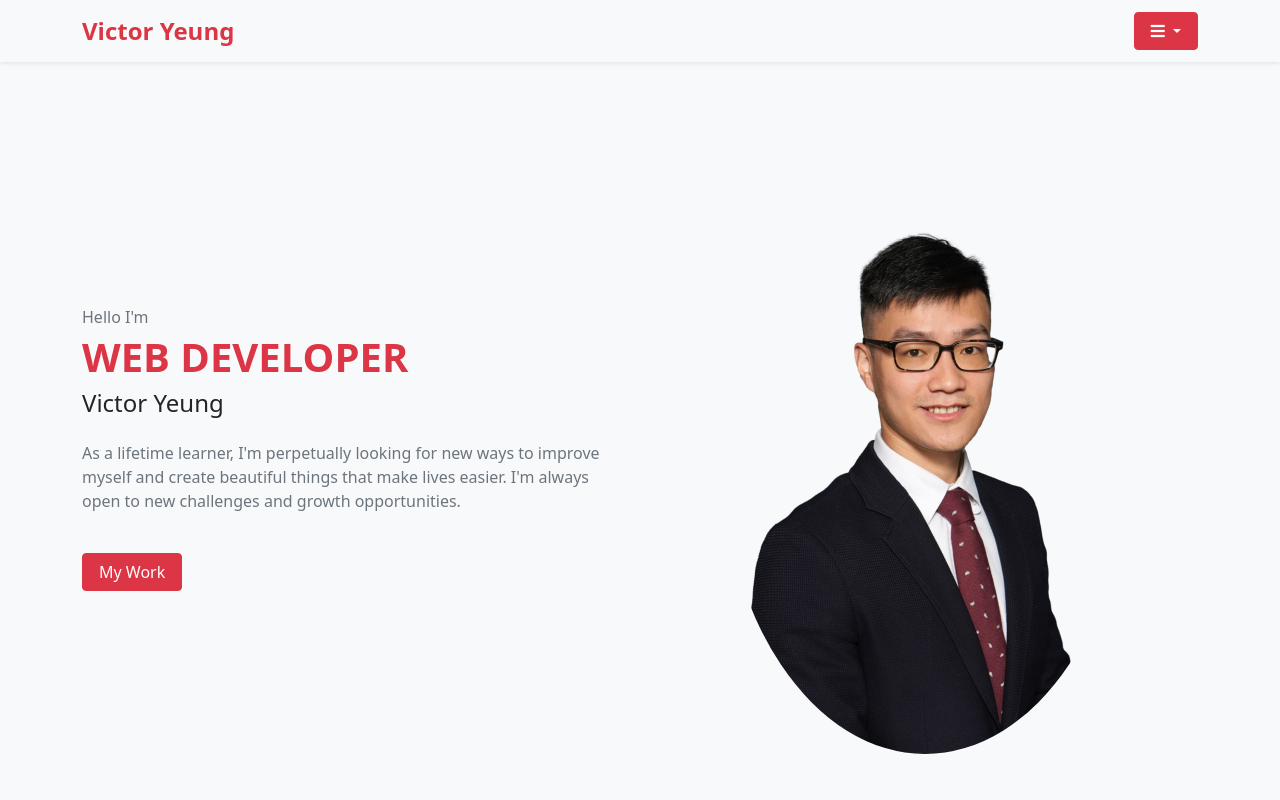
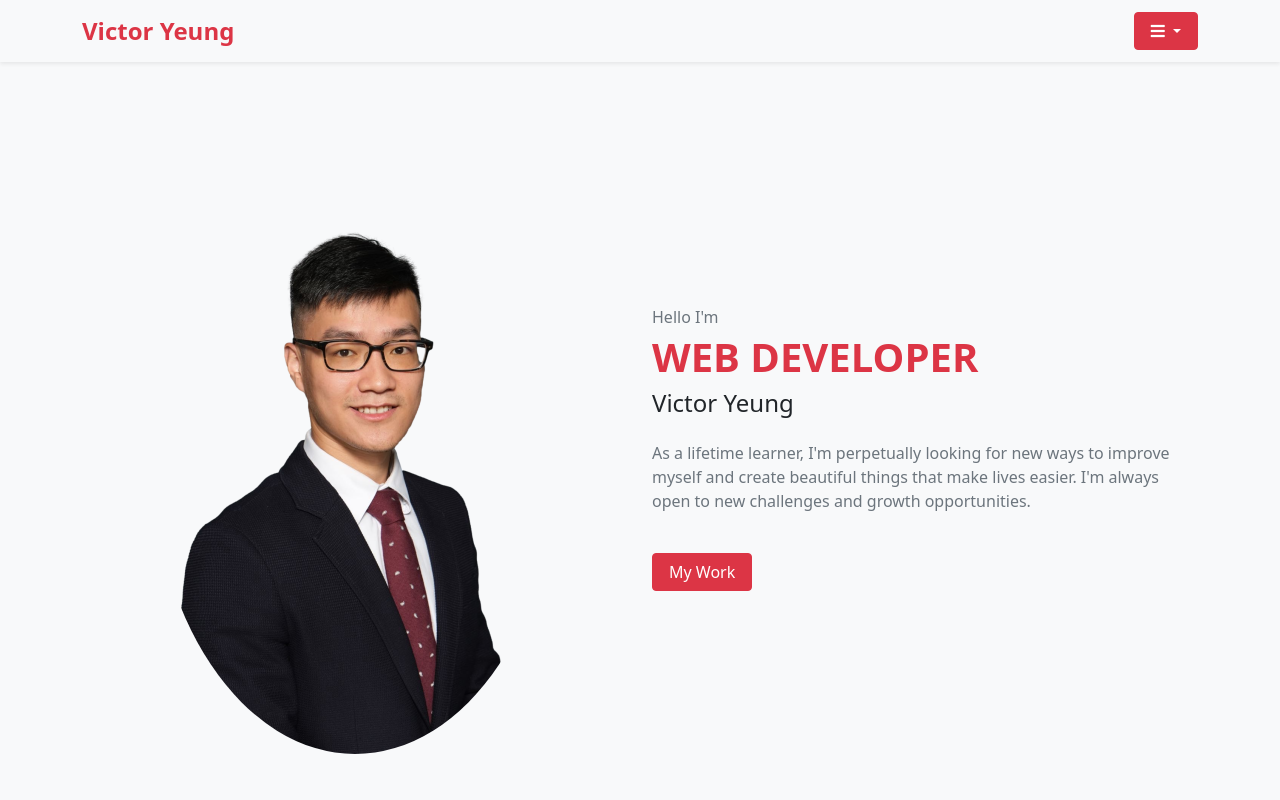
Before and after one commit to VictorYeung0725/Personal-Portfolio-testing-version-with-bootstrap-5, a plain HTML site: page index.html in a window 1280 px wide. Shown: the top 800 px of the page. Drawn offline with Linux system fonts and the light colour scheme.

Commit message:
change picture position

```diff
--- a/index.html
+++ b/index.html
@@ -42,7 +42,12 @@
   <section class="home py-5" id="home">
     <div class="container-lg">
       <div class="row min-vh-100 align-items-center align-content-center ">
-        <div class="col-md-6 mt-5 mt-md-0 order-md-first">
+        <div class="col-md-6 mt-5 mt-md-0 ">
+          <div class="home-img text-center">
+            <img src="./img/side_bg_black 副本_preview_rev_1.png" class="rounded-circle mw-100" alt="profile home-img">
+          </div>
+        </div>
+        <div class="col-md-6 mt-5 mt-md-0">
           <div class="home-text">
             <p class="text-muted mb-1">Hello I'm</p>
             <h1 class="text-danger text-uppercase fs-1 fw-bold">Web Developer</h1>
@@ -51,11 +56,6 @@
               create beautiful things that make lives easier. I'm always open to new challenges and growth
               opportunities.</p>
             <a href="#portfolio" class="btn btn-danger px-3 mt-4">My Work</a>
-          </div>
-        </div>
-        <div class="col-md-6 mt-5 mt-md-0 ">
-          <div class="home-img text-center">
-            <img src="./img/side_bg_black 副本_preview_rev_1.png" class="rounded-circle mw-100" alt="profile home-img">
           </div>
         </div>
       </div>
```
